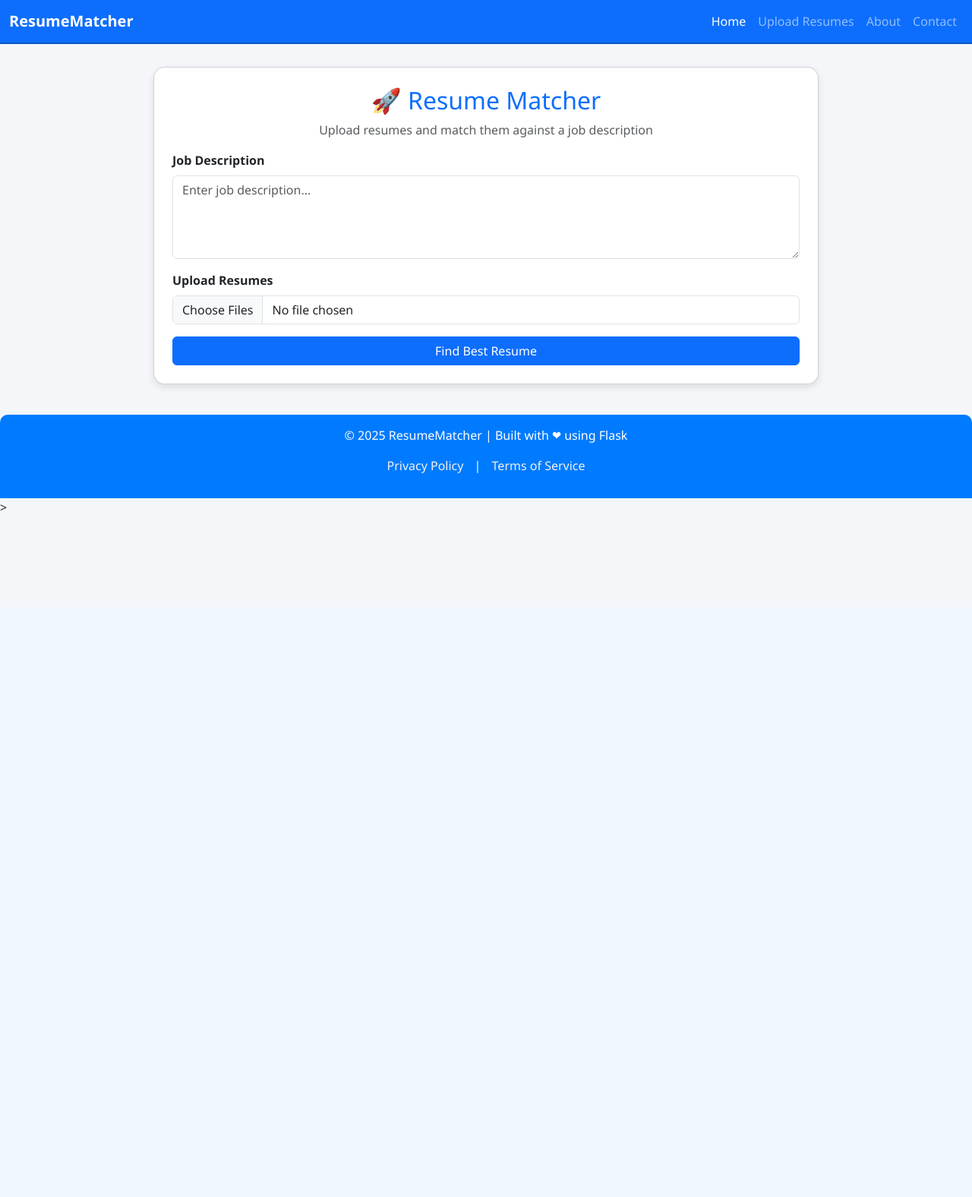
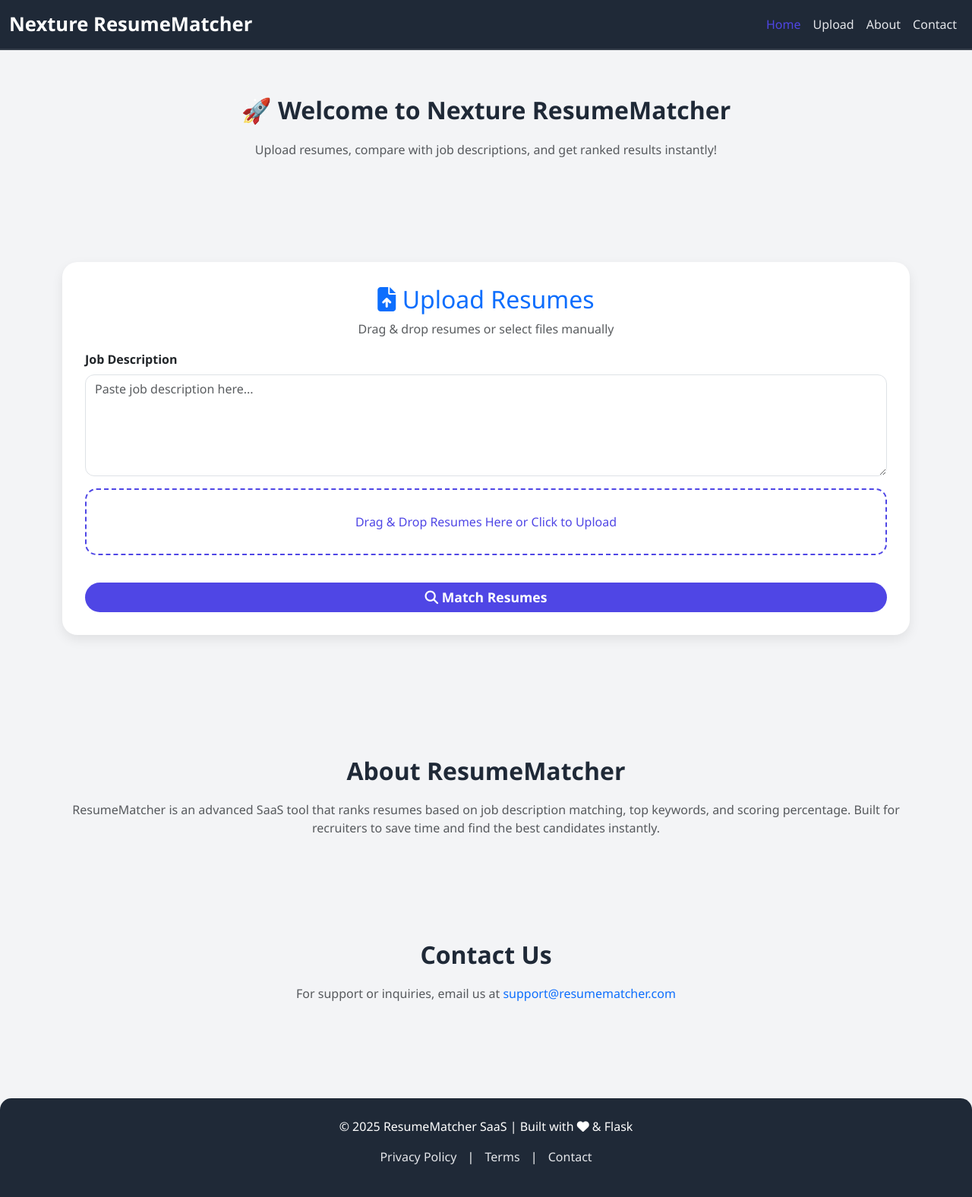
Before and after one commit to naveengowda11/Resume, a Flask app: page / in a window 1280 px wide. Shown: the whole page at 76% size. Before the commit the page ends 672 px from the top, so only its background shows below. Run offline with Flask 3, Linux system fonts and the light colour scheme.

Commit message:
Update index.html

```diff
--- a/templates/index.html
+++ b/templates/index.html
@@ -3,119 +3,185 @@
 <head>
 <meta charset="UTF-8">
 <meta name="viewport" content="width=device-width, initial-scale=1.0">
-    <title>Resume Matcher</title>
+<title> Nexture ResumeMatcher </title>
 <link href="https://cdn.jsdelivr.net/npm/bootstrap@5.3.0/dist/css/bootstrap.min.css" rel="stylesheet">
+<link rel="stylesheet" href="https://cdnjs.cloudflare.com/ajax/libs/font-awesome/6.5.0/css/all.min.css">
 <style>
-        body {
-            background: #f4f6f9;
-            font-family: 'Segoe UI', Tahoma, Geneva, Verdana, sans-serif;
-        }
-        .navbar {
-            border-bottom: 2px solid #0a396b6d;
-        }
-        .container {
-            margin-top: 30px;
-            max-width: 900px;
-        }
-        .card {
-            border-radius: 15px;
-            box-shadow: 0px 4px 10px rgba(0,0,0,0.1);
-            transition: transform 0.2s ease-in-out;
-        }
-        .card:hover {
-            transform: translateY(-5px);
-        }
-        .result-card {
-            margin-top: 20px;
-            padding: 20px;
-            border-radius: 15px;
-            background: #ffffff;
-            box-shadow: 0px 2px 6px rgba(0,0,0,0.1);
-        }
-        .badge {
-            margin: 3px;
-            font-size: 0.85rem;
-        }
-        footer {
-            background: #007bff;
-            color: white;
-            padding: 15px;
-            margin-top: 40px;
-            text-align: center;
-            border-radius: 10px 10px 0 0;
-        }
-        footer a {
-            color: #f1f1f1;
-            text-decoration: none;
-            margin: 0 10px;
-        }
-        footer a:hover {
-            text-decoration: underline;
-        }
+  body { font-family: 'Segoe UI', Tahoma, Geneva, Verdana, sans-serif; background: #f3f4f6; scroll-behavior: smooth; }
+  a { text-decoration: none; }
+  /* Navbar */
+  .navbar { background-color: #1f2937; border-bottom: 2px solid rgba(255,255,255,0.1); }
+  .navbar-brand { font-weight: 700; font-size: 1.6rem; }
+  .nav-link { color: #e5e7eb !important; font-weight: 500; }
+  .nav-link.active { color: #4f46e5 !important; }
+  .nav-link:hover { color: #8b5cf6 !important; }
+
+  /* Section styling */
+  section { padding: 60px 0; }
+  .section-title { font-size: 2rem; font-weight: 700; margin-bottom: 20px; color: #1f2937; text-align: center; }
+
+  /* Upload Card */
+  .upload-card { border-radius: 20px; background: #fff; padding: 30px; box-shadow: 0 6px 15px rgba(0,0,0,0.08); margin-bottom: 40px; transition: transform 0.3s, box-shadow 0.3s; }
+  .upload-card:hover { transform: translateY(-5px); box-shadow: 0 12px 25px rgba(0,0,0,0.12); }
+  textarea.form-control, input[type="file"] { border-radius: 12px; }
+  .btn-primary { border-radius: 50px; font-weight: 600; font-size: 1.1rem; background-color: #4f46e5; border: none; transition: all 0.3s; }
+  .btn-primary:hover { background-color: #6366f1; }
+
+  /* Drag & Drop */
+  .drag-drop { border: 2px dashed #4f46e5; padding: 30px; border-radius: 15px; text-align: center; color: #4f46e5; cursor: pointer; margin-bottom: 20px; transition: background 0.3s, color 0.3s; }
+  .drag-drop.dragover { background: #4f46e5; color: #fff; }
+
+  /* Results Grid */
+  .results-grid { display: grid; grid-template-columns: repeat(auto-fit, minmax(300px, 1fr)); gap: 20px; }
+  .result-card { background: #fff; border-radius: 20px; padding: 25px; box-shadow: 0 4px 12px rgba(0,0,0,0.08); transition: transform 0.3s, box-shadow 0.3s; }
+  .result-card:hover { transform: translateY(-5px); box-shadow: 0 12px 25px rgba(0,0,0,0.12); }
+  .badge { margin: 3px; font-size: 0.85rem; cursor: pointer; }
+  .badge:hover { background-color: #4f46e5; color: #fff; }
+
+  /* Progress Bar */
+  .progress { height: 20px; border-radius: 10px; margin-bottom: 10px; }
+  .progress-bar { border-radius: 10px; font-weight: 600; }
+
+  /* Sort Options */
+  .sort-select { max-width: 220px; margin-bottom: 20px; }
+
+  /* Footer */
+  footer { background: #1f2937; color: #fff; padding: 25px; margin-top: 50px; text-align: center; border-radius: 15px 15px 0 0; }
+  footer a { color: #e5e7eb; margin: 0 10px; }
+  footer a:hover { text-decoration: underline; }
 </style>
 </head>
 <body>
+
 <!-- Navbar -->
-    <nav class="navbar navbar-expand-lg navbar-dark bg-primary">
+<nav class="navbar navbar-expand-lg navbar-dark sticky-top">
   <div class="container-fluid">
-            <a class="navbar-brand fw-bold" href="#">ResumeMatcher</a>
+    <a class="navbar-brand" href="#home"> Nexture ResumeMatcher </a>
     <button class="navbar-toggler" type="button" data-bs-toggle="collapse" data-bs-target="#navbarNav">
       <span class="navbar-toggler-icon"></span>
     </button>
     <div class="collapse navbar-collapse" id="navbarNav">
       <ul class="navbar-nav ms-auto">
-                    <li class="nav-item"><a class="nav-link active" href="#">Home</a></li>
-                    <li class="nav-item"><a class="nav-link" href="#">Upload Resumes</a></li>
-                    <li class="nav-item"><a class="nav-link" href="#">About</a></li>
-                    <li class="nav-item"><a class="nav-link" href="#">Contact</a></li>
+        <li class="nav-item"><a class="nav-link active" href="#home">Home</a></li>
+        <li class="nav-item"><a class="nav-link" href="#upload">Upload</a></li>
+        <li class="nav-item"><a class="nav-link" href="#about">About</a></li>
+        <li class="nav-item"><a class="nav-link" href="#contact">Contact</a></li>
       </ul>
     </div>
   </div>
 </nav>
 
-    <!-- Upload Form -->
+<!-- Home Section -->
+<section id="home">
   <div class="container">
-        <div class="card p-4">
-            <h2 class="text-center text-primary">🚀 Resume Matcher</h2>
-            <p class="text-center text-muted">Upload resumes and match them against a job description</p>
-            <form method="POST" enctype="multipart/form-data">
+    <h1 class="section-title">🚀 Welcome to Nexture ResumeMatcher </h1>
+    <p class="text-center text-muted">Upload resumes, compare with job descriptions, and get ranked results instantly!</p>
+  </div>
+</section>
+
+<!-- Upload Section -->
+<section id="upload">
+  <div class="container">
+    <div class="upload-card">
+      <h2 class="text-center text-primary"><i class="fas fa-file-upload"></i> Upload Resumes</h2>
+      <p class="text-center text-muted">Drag & drop resumes or select files manually</p>
+      <form method="POST" enctype="multipart/form-data" id="resumeForm">
         <div class="mb-3">
           <label class="form-label fw-bold">Job Description</label>
-                    <textarea name="job_desc" class="form-control" rows="4" placeholder="Enter job description..." required></textarea>
+          <textarea name="job_desc" class="form-control" rows="5" placeholder="Paste job description here..." required></textarea>
         </div>
-                <div class="mb-3">
-                    <label class="form-label fw-bold">Upload Resumes</label>
-                    <input type="file" name="resumes" class="form-control" multiple required>
-                </div>
-                <button type="submit" class="btn btn-primary w-100">Find Best Resume</button>
+        <div class="drag-drop" id="dragDropArea">Drag & Drop Resumes Here or Click to Upload</div>
+        <input type="file" name="resumes" class="form-control d-none" id="resumeInput" multiple required>
+        <button type="submit" class="btn btn-primary w-100 mt-3"><i class="fas fa-magnifying-glass"></i> Match Resumes</button>
       </form>
     </div>
+  </div>
+</section>
 
-        <!-- Results -->
+<!-- About Section -->
+<section id="about">
+  <div class="container">
+    <h2 class="section-title">About ResumeMatcher</h2>
+    <p class="text-center text-muted">ResumeMatcher is an advanced SaaS tool that ranks resumes based on job description matching, top keywords, and scoring percentage. Built for recruiters to save time and find the best candidates instantly.</p>
+  </div>
+</section>
+
+<!-- Contact Section -->
+<section id="contact">
+  <div class="container">
+    <h2 class="section-title">Contact Us</h2>
+    <p class="text-center text-muted">For support or inquiries, email us at <a href="mailto:support@resumematcher.com">support@resumematcher.com</a></p>
+  </div>
+</section>
+
+<!-- Results Section -->
 {% if ranked_resumes %}
-        <h3 class="mt-4">📊 Resume Ranking Results</h3>
+<section id="results">
+  <div class="container">
+    <div class="d-flex justify-content-end">
+      <select class="form-select sort-select" id="sortSelect">
+        <option value="score" selected>Sort by Score</option>
+        <option value="percentage">Sort by Match %</option>
+        <option value="name">Sort by Name</option>
+      </select>
+    </div>
+    <div class="results-grid" id="resultsGrid">
       {% for resume in ranked_resumes %}
-        <div class="result-card">
+      <div class="result-card" data-score="{{ resume.score }}" data-percentage="{{ resume.percentage }}" data-name="{{ resume.name }}">
         <h5>{{ loop.index }}. <span class="text-primary">{{ resume.name }}</span></h5>
-            <p>✅ <strong>Score:</strong> {{ resume.score }} | 📈 <strong>Match:</strong> {{ resume.percentage }}%</p>
+        <div class="progress">
+          <div class="progress-bar bg-success" role="progressbar" style="width: {{ resume.percentage }}%">{{ resume.percentage }}%</div>
+        </div>
+        <p>✅ <strong>Score:</strong> {{ resume.score }}</p>
         <p>🔑 <strong>Top Keywords:</strong></p>
         {% for kw in resume.keywords %}
-                <span class="badge bg-success">{{ kw }}</span>
+          <span class="badge bg-info text-dark" data-bs-toggle="tooltip" title="Matched Skill">{{ kw }}</span>
         {% endfor %}
       </div>
       {% endfor %}
+    </div>
+  </div>
+</section>
 {% endif %}
-    </div>
 
 <!-- Footer -->
 <footer>
-        <p>© 2025 ResumeMatcher | Built with ❤ using Flask</p>
-        <p>
-            <a href="#">Privacy Policy</a> |
-            <a href="#">Terms of Service</a>
-        </p>
+  <p>© 2025 ResumeMatcher SaaS | Built with <i class="fas fa-heart"></i> & Flask</p>
+  <p><a href="#">Privacy Policy</a> | <a href="#">Terms</a> | <a href="#">Contact</a></p>
 </footer>
 
 <script src="https://cdn.jsdelivr.net/npm/bootstrap@5.3.0/dist/js/bootstrap.bundle.min.js"></script>
+<script>
+  // Tooltips
+  const tooltipTriggerList = document.querySelectorAll('[data-bs-toggle="tooltip"]');
+  tooltipTriggerList.forEach(t => new bootstrap.Tooltip(t));
+
+  // Drag & Drop
+  const dragDropArea = document.getElementById('dragDropArea');
+  const resumeInput = document.getElementById('resumeInput');
+  dragDropArea.addEventListener('click', () => resumeInput.click());
+  dragDropArea.addEventListener('dragover', e => { e.preventDefault(); dragDropArea.classList.add('dragover'); });
+  dragDropArea.addEventListener('dragleave', e => { e.preventDefault(); dragDropArea.classList.remove('dragover'); });
+  dragDropArea.addEventListener('drop', e => {
+      e.preventDefault();
+      dragDropArea.classList.remove('dragover');
+      resumeInput.files = e.dataTransfer.files;
+  });
+
+  // Sort functionality
+  const sortSelect = document.getElementById('sortSelect');
+  const resultsGrid = document.getElementById('resultsGrid');
+  if(sortSelect){
+      sortSelect.addEventListener('change', () => {
+          let cards = Array.from(resultsGrid.children);
+          let criteria = sortSelect.value;
+          cards.sort((a,b) => {
+              if(criteria === 'name') return a.dataset.name.localeCompare(b.dataset.name);
+              return parseFloat(b.dataset[criteria]) - parseFloat(a.dataset[criteria]);
+          });
+          cards.forEach(c => resultsGrid.appendChild(c));
+      });
+  }
+</script>
 </body>
-</html>>
+</html>
```
Lines whose indentation alone changed are shown as unchanged.
